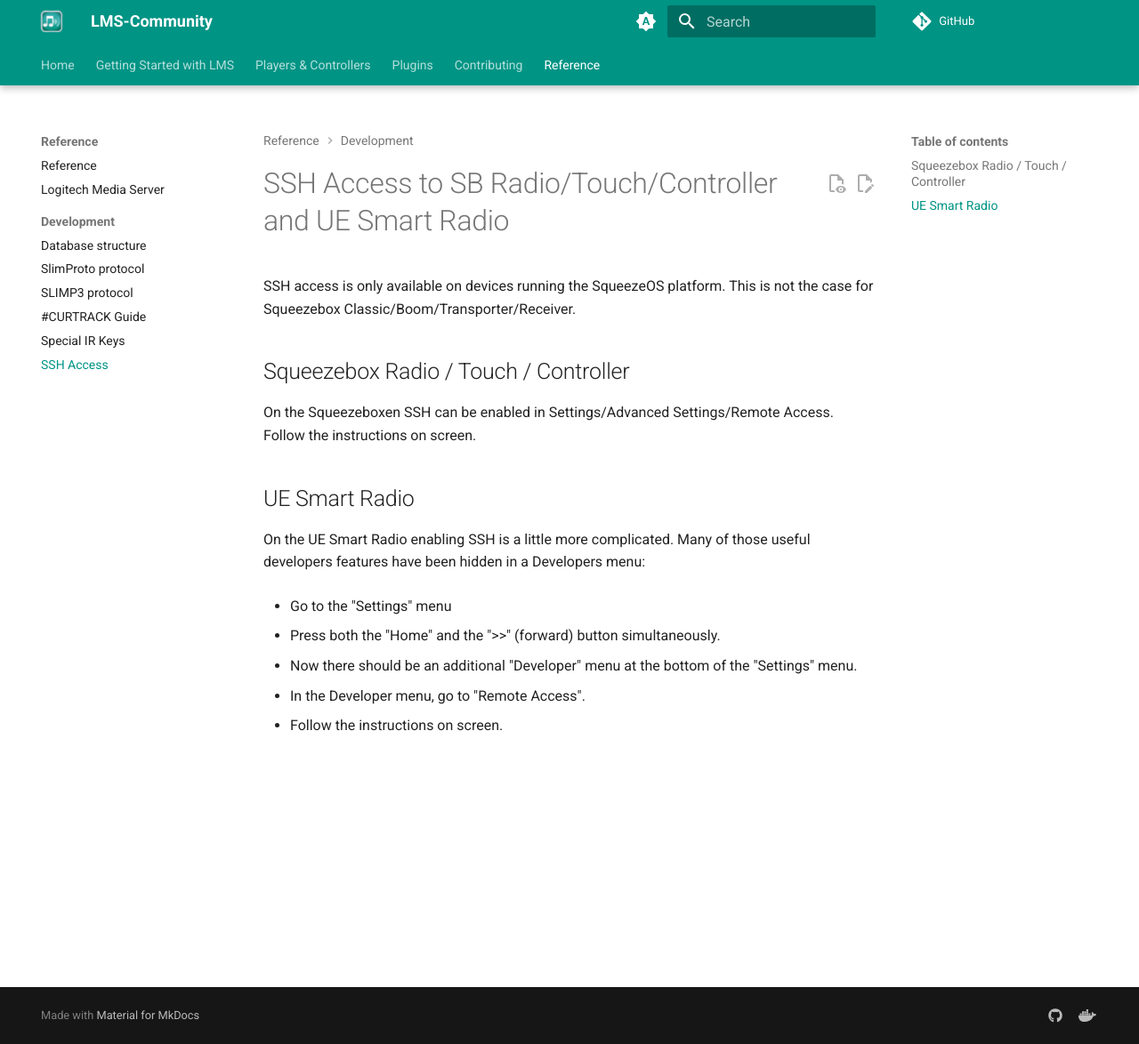
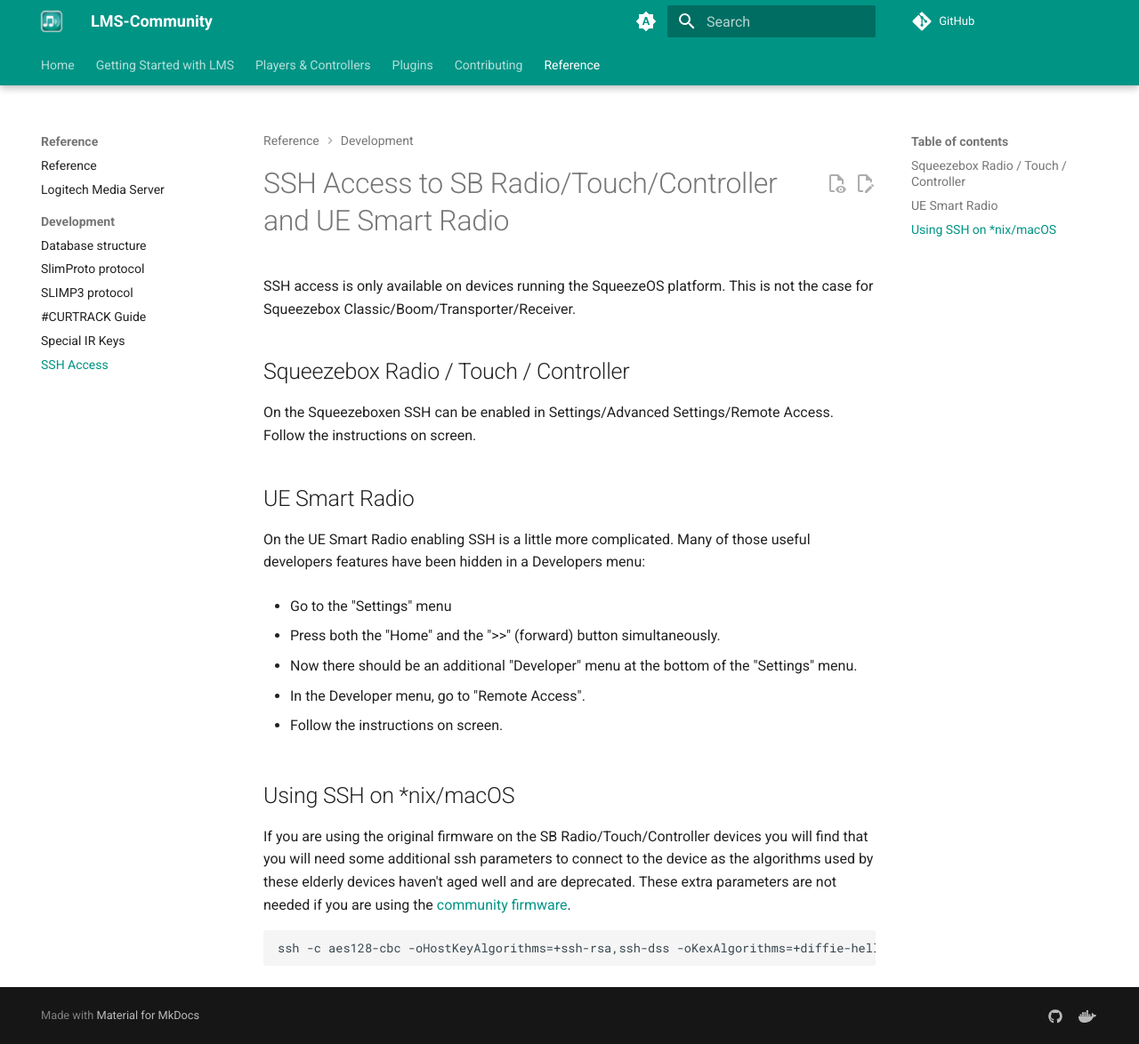
Before and after one commit to LMS-Community/lms-community.github.io, an MkDocs documentation site: the page built from docs/reference/enable-ssh.md, in a window 1280 px wide and 1174 px high. Shown: the whole window at 89% size. Built offline with MkDocs 1.6.1 and Material for MkDocs 9.7.7, drawn with Linux system fonts in a browser that asks for light colours; comment, search, counter and statistics services are not loaded.

Commit message:
Add extra info about extra ssh parameters

````diff
--- a/docs/reference/enable-ssh.md
+++ b/docs/reference/enable-ssh.md
@@ -24,3 +24,11 @@
 * In the Developer menu, go to "Remote Access".
 
 * Follow the instructions on screen.
+
+## Using SSH on *nix/macOS
+
+If you are using the original firmware on the SB Radio/Touch/Controller devices you will find that you will need some additional ssh parameters to connect to the device as the algorithms used by these elderly devices haven't aged well and are deprecated. These extra parameters are not needed if you are using the [community firmware](https://forums.slimdevices.com/forum/user-forums/3rd-party-software/110192-announce-community-firmware-for-squeezebox-radio-touch-controller-and-lms-8).
+
+```
+ssh -c aes128-cbc -oHostKeyAlgorithms=+ssh-rsa,ssh-dss -oKexAlgorithms=+diffie-hellman-group1-sha1 root@[IP address or hostname of your device]
+```
````
